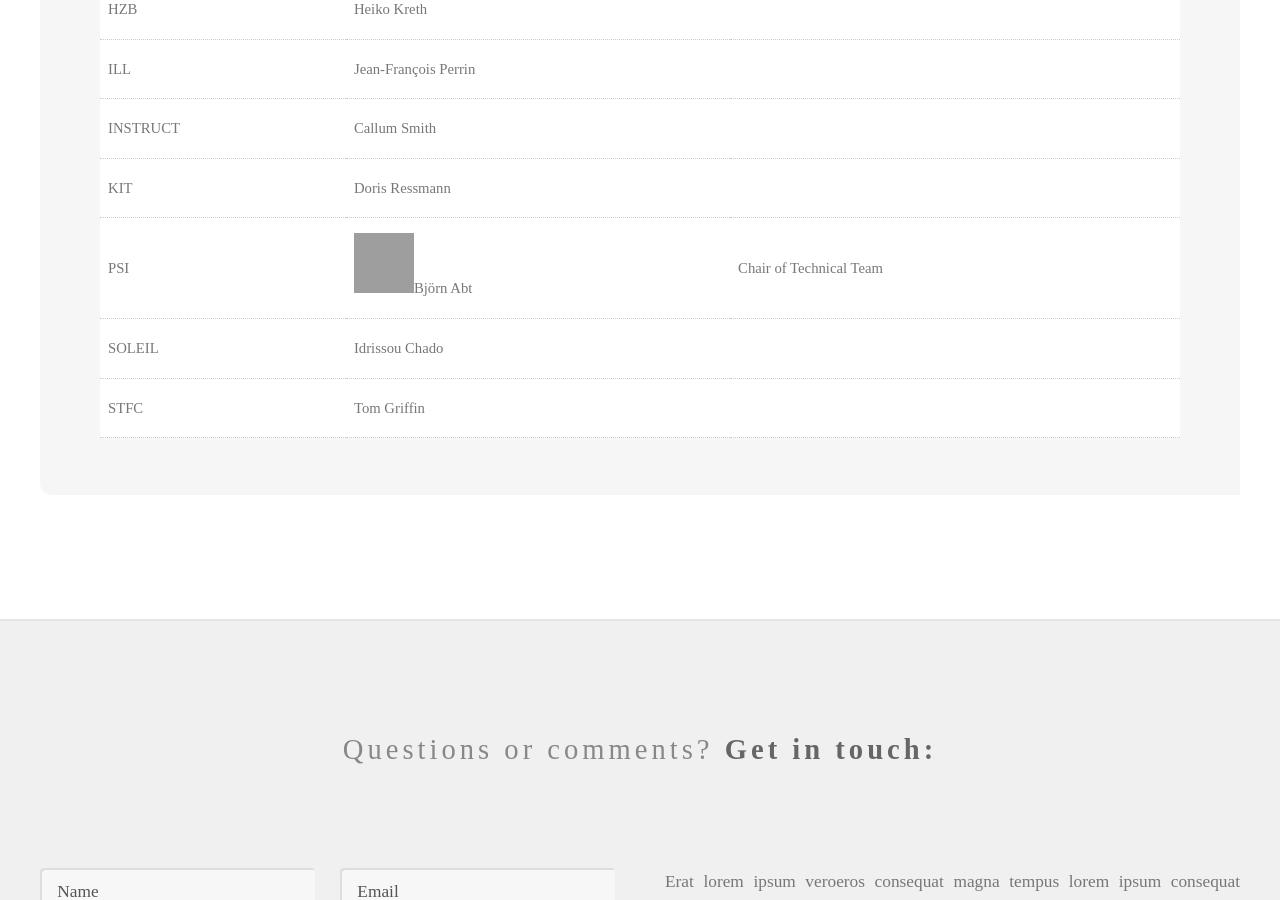
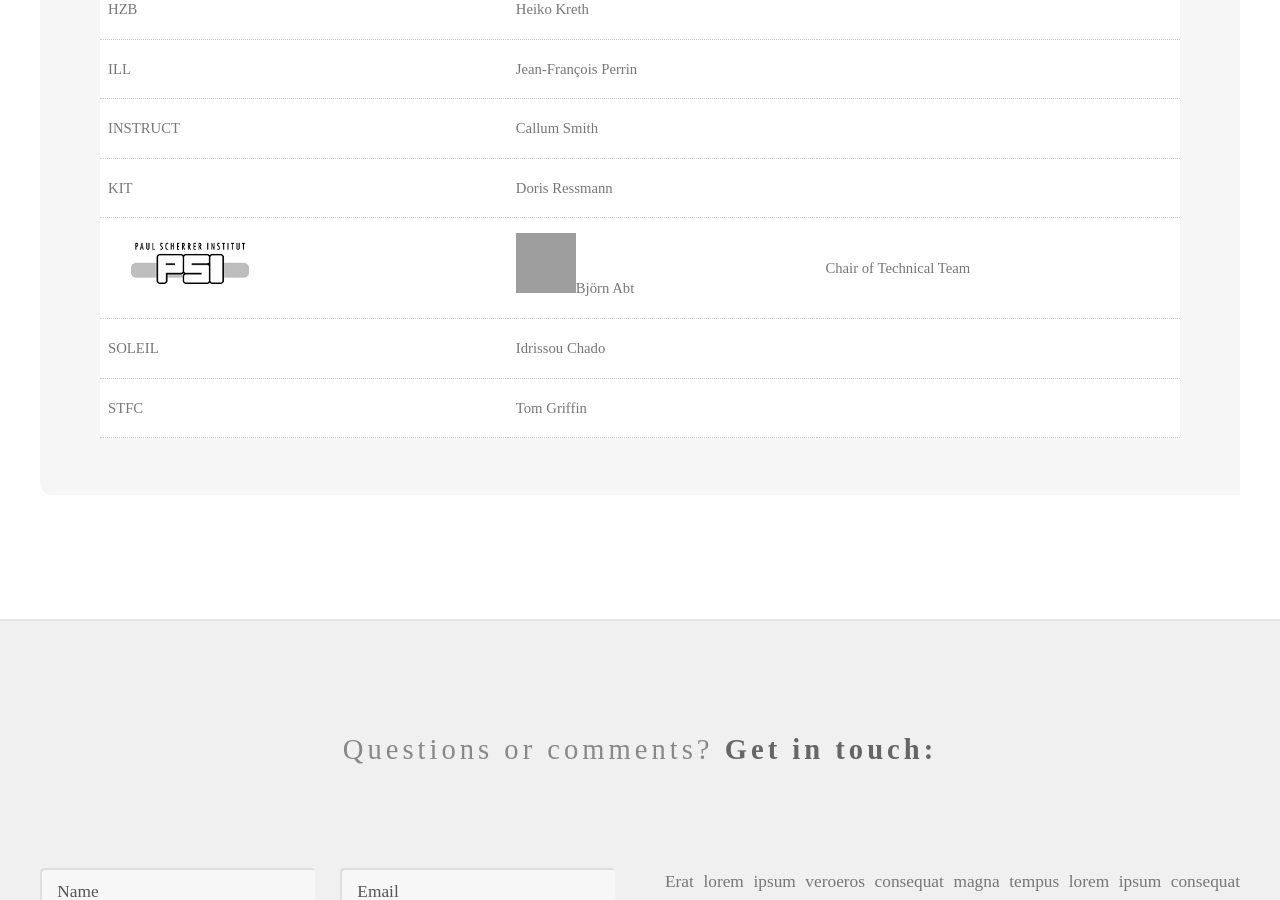
Before and after one commit to flowedback/flowedback.github.io, a Jekyll site: the page built from tt.html, in a window 1280 px wide and 900 px high, scrolled down 981 px. Built offline with Jekyll 4.4.1, drawn with Linux system fonts in a browser that asks for light colours; some web fonts are replaced; grey boxes are pictures that could not be loaded.

Commit message:
Update tt.html

```diff
--- a/tt.html
+++ b/tt.html
@@ -65,7 +65,7 @@ layout: default
 							<td>&nbsp;</td>
 					</tr>
 					<tr>
-							<td>PSI</td>
+							<td><img src="images/psi.png" alt="PSI"/></td>
 							<td><img width="60px" height="60px" src="https://media.licdn.com/mpr/mpr/shrinknp_400_400/AAEAAQAAAAAAAAX_AAAAJDYyNmNhOGM3LWEzMzYtNDE2My04NTE4LTllZjE5MzZjZGJiOQ.jpg" alt="Björn Abt" />Björn Abt</td>
 							<td>Chair of Technical Team</td>
 					</tr>
```
